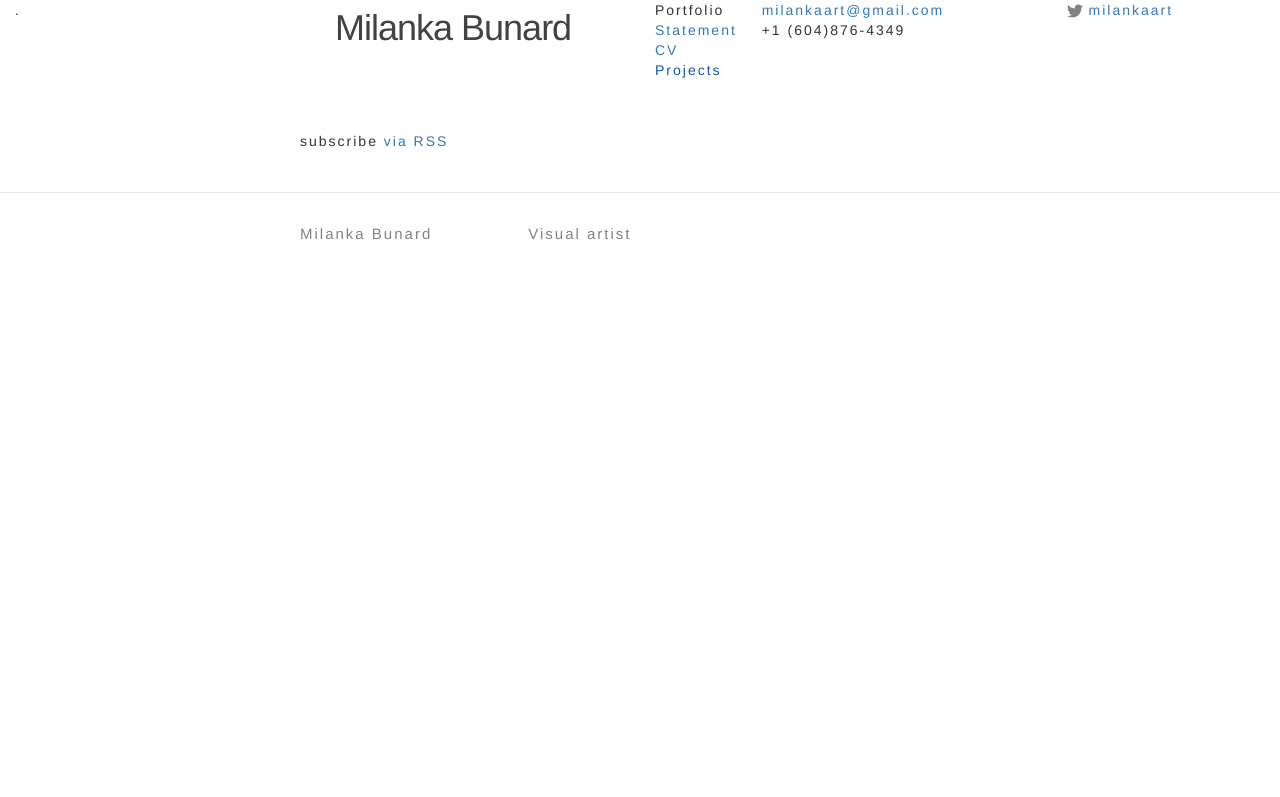
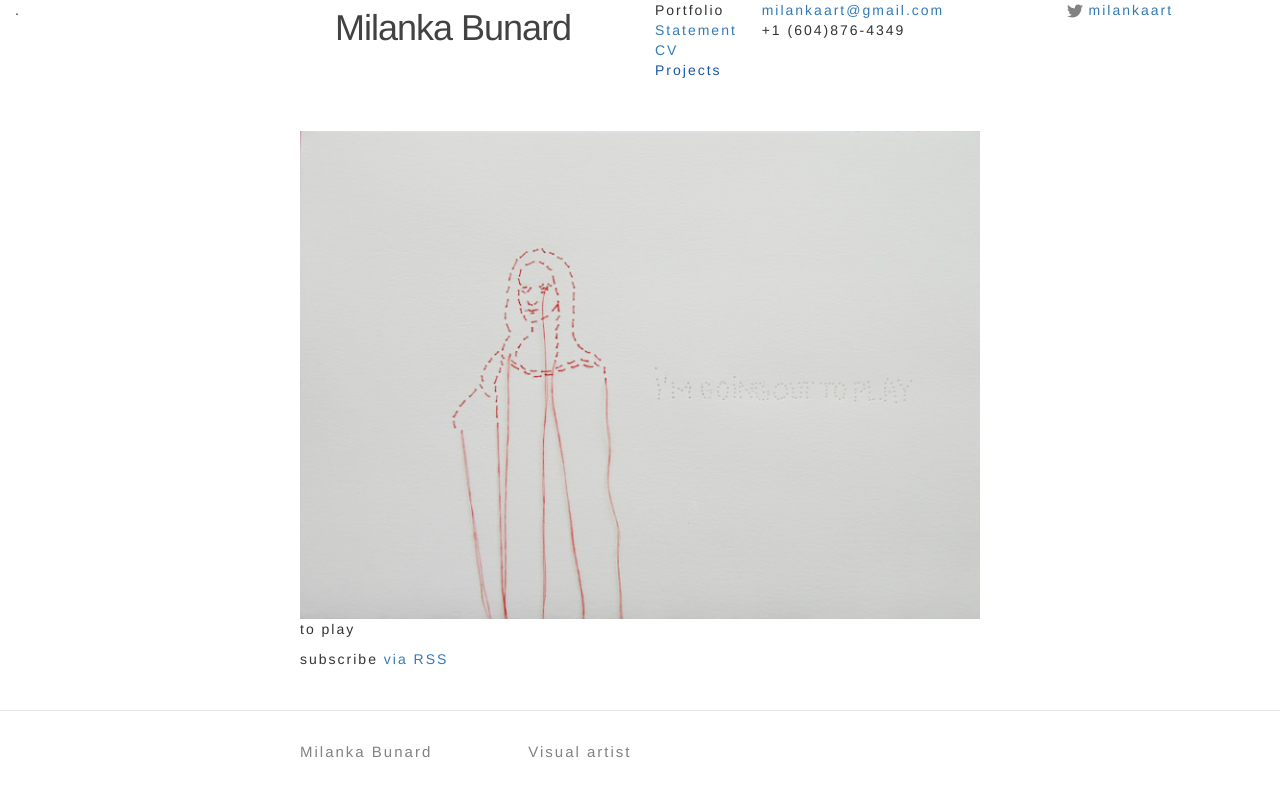
Before and after one commit to milankabunard/milankabunard.github.io, a Jekyll site: the page built from index.html, in a window 1280 px wide. Shown: the top 797 px of the page. Built offline with Jekyll 4.4.1, drawn with Linux system fonts in a browser that asks for light colours.

```diff
--- a/index.html
+++ b/index.html
@@ -7,6 +7,8 @@ layout: default
   <h1 class="page-heading"></h1>
 
 <script type="text/javascript" src="path/to/instafeed.min.js"></script>
+
+<img src="/im going out to play.png">to play</img>
 
   <ul class="post-list">
     {% for post in site.posts %}
```
Also changed, not shown: statement.md (+0 -2 lines), im going out to play.png (added).
